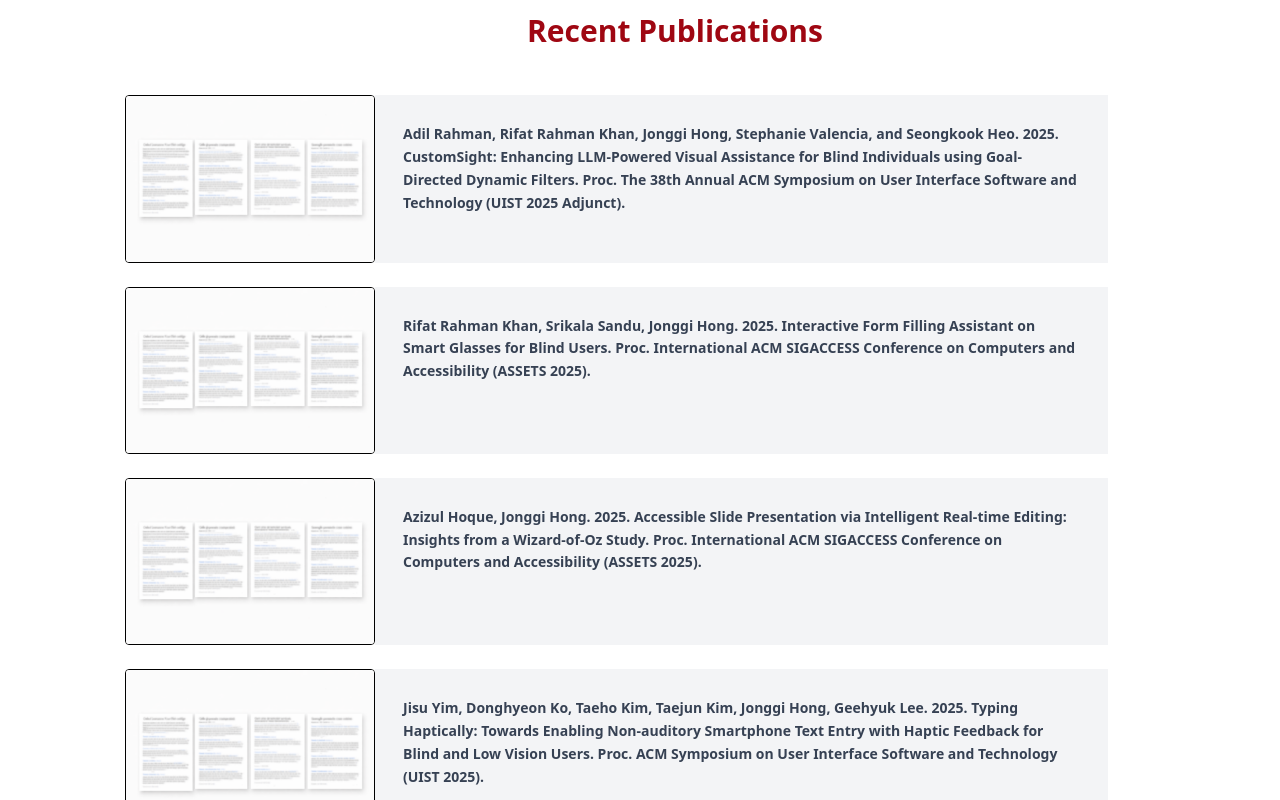
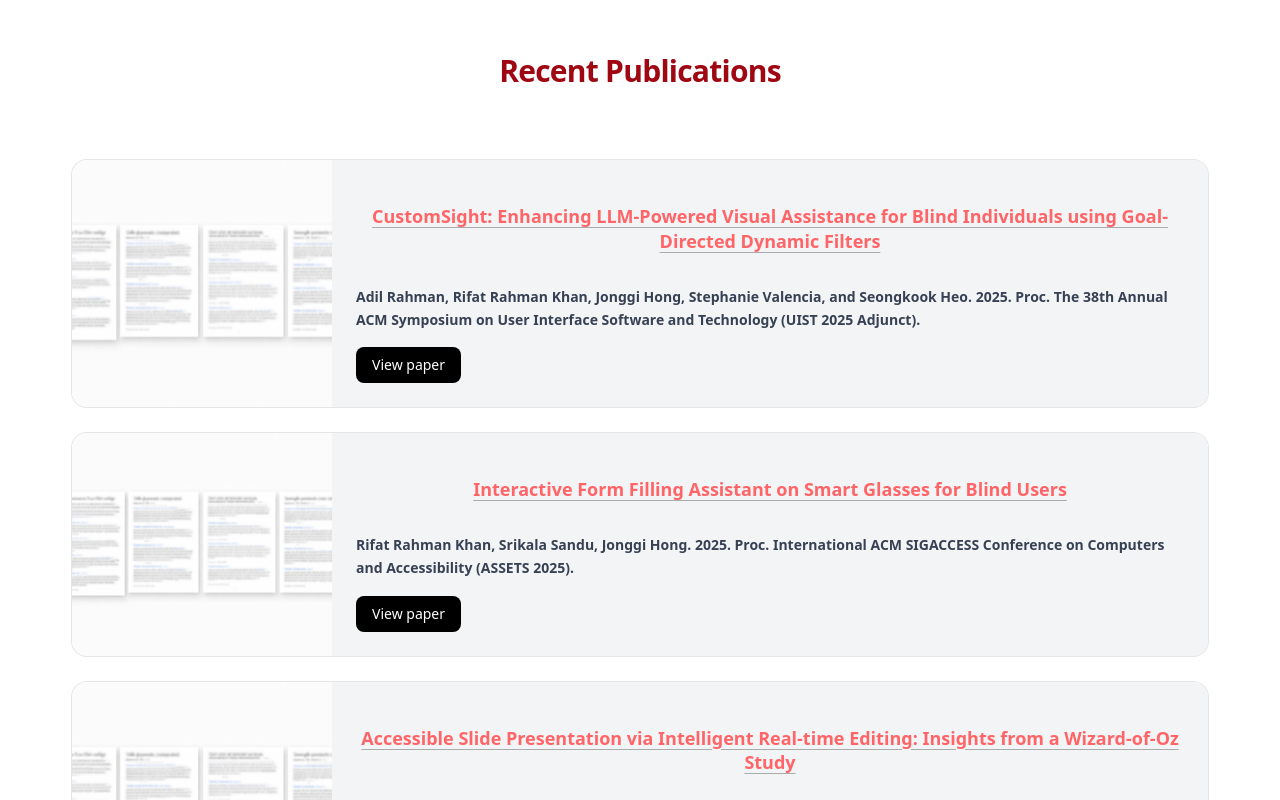
Before and after one commit to InteractiveComputingLab/lab_website, a React (Vite) app in the folder site/: page / in a window 1280 px wide. Shown: the part 1300-2100 px from the top of the page. Built offline with nearby package versions, Linux system fonts and the light colour scheme.

Commit message:
publication links

```diff
--- a/site/src/components/Navbar.jsx
+++ b/site/src/components/Navbar.jsx
@@ -23,10 +23,10 @@ const Navbar = () => {
         <nav>
             <div className="flex justify-between px-10 bg- py-5 text-white">
                 <div>
-                <img className='h-10 w-auto md:h-12 lg:h-14 object-contain' src={Logo} alt="" />
+                <img className='h-10 w-auto md:h-13 lg:h-14 object-contain' src={Logo} alt="Logo of ICLab@stevensLogo of the Interactive Computing Lab @ Stevens" />
 
                 </div>
-                <div>
+                <div className='pr-[10]'>
                 <ul className="flex gap-4">
                     <li><a href="#"><FaHome className='inline-block mx-1 mt-[-5px]'/>Home</a></li>
                     <li><a href="#"><IoDocumentTextSharp className='inline-block mx-1 mt-[-5px]'/>Publications</a></li>
--- a/site/src/components/Publications.jsx
+++ b/site/src/components/Publications.jsx
@@ -1,120 +1,104 @@
-import React from 'react'
-import Img from "../assets/academic.png"
+import React from "react";
+import Img from "../assets/academic.png";
+
+const publications = [
+  {
+    title:
+      "CustomSight: Enhancing LLM-Powered Visual Assistance for Blind Individuals using Goal-Directed Dynamic Filters",
+    paperUrl: "https://dl.acm.org/doi/10.1145/3746058.3758401",
+    citation:
+      "Adil Rahman, Rifat Rahman Khan, Jonggi Hong, Stephanie Valencia, and Seongkook Heo. 2025. Proc. The 38th Annual ACM Symposium on User Interface Software and Technology (UIST 2025 Adjunct).",
+  },
+  {
+    title: "Interactive Form Filling Assistant on Smart Glasses for Blind Users",
+    paperUrl: "https://dl.acm.org/doi/10.1145/3663547.3759722",
+    citation:
+      "Rifat Rahman Khan, Srikala Sandu, Jonggi Hong. 2025. Proc. International ACM SIGACCESS Conference on Computers and Accessibility (ASSETS 2025).",
+  },
+  {
+    title:
+      "Accessible Slide Presentation via Intelligent Real-time Editing: Insights from a Wizard-of-Oz Study",
+    paperUrl: "https://dl.acm.org/doi/10.1145/3663547.3759719",
+    citation:
+      "Azizul Hoque, Jonggi Hong. 2025. Proc. International ACM SIGACCESS Conference on Computers and Accessibility (ASSETS 2025).",
+  },
+  {
+    title:
+      "Typing Haptically: Towards Enabling Non-auditory Smartphone Text Entry with Haptic Feedback for Blind and Low Vision Users",
+    paperUrl: "https://dl.acm.org/doi/10.1145/3746059.3747801",
+    citation:
+      "Jisu Yim, Donghyeon Ko, Taeho Kim, Taejun Kim, Jonggi Hong, Geehyuk Lee. 2025. Proc. ACM Symposium on User Interface Software and Technology (UIST 2025).",
+  },
+  {
+    title:
+      "Exploring User Behavior and Validation Proficiency in Assessing Responses from a Conversational Agent",
+    paperUrl:
+      "https://openaccess.cms-conferences.org/publications/book/978-1-964867-73-1/article/978-1-964867-73-1_13",
+    citation:
+      "Jiayin Huang, Jonggi Hong. 2025. Proc. International Conference on Human Interaction & Emerging Technologies (IHIET 2025).",
+  },
+];
 
 const Publications = () => {
   return (
+    <main className="container mx-auto px-4 py-10">
+      <header className="text-center">
+        <h1 className="text-3xl font-semibold tracking-tight">
+          All Publications
+        </h1>
+      </header>
 
+      <ul className="mt-10 space-y-6" role="list">
+        {publications.map((pub) => (
+          <li
+            key={pub.title}
+            className="rounded-2xl overflow-hidden border border-black/10 bg-white"
+          >
+            <div className="flex flex-col md:flex-row">
+              <div className="md:w-[260px] shrink-0">
+                <img
+                  src={Img}
+                  alt=""
+                  aria-hidden="true"
+                  className="w-full h-full object-cover"
+                />
+              </div>
 
-    <div className="container mx-auto">
-      <div className='text-center ml-[70px]'>
-      <h1>All Publications</h1>
-            <div className="menu-part gap-x-[30px]">
-            <div className="menu rounded-[20px] text-left sm:mb-[20px]">
-                        <div className="flex flex-col lg:flex-row md:flex-row sm:flex-row mb-6">
+              <div className="flex-1 p-6 bg-gray-100">
+                <div className="flex flex-col gap-3">
+                  <h2 className="text-lg font-semibold leading-snug">
+                    <a
+                      href={pub.paperUrl}
+                      target="_blank"
+                      rel="noopener noreferrer"
+                      className="underline underline-offset-4 decoration-black/30 hover:decoration-black focus:outline-none focus-visible:ring-2 focus-visible:ring-black/50 rounded"
+                    >
+                      {pub.title}
+                    </a>
+                  </h2>
 
-                        <div className="!w-[250px] sm:w-1/3 md:w-1/3 lg:w-1/3">
-                        <img src={Img} alt="Publication" className="!w-[250px] h-full object-cover rounded border-[1px] border-black border-solid" />
-                        </div>
-                        <div className="w-full sm:w-2/3 md:w-2/3 lg:w-2/3 p-7 bg-gray-100">
-                        <p className="text-gray-700 text-sm leading-relaxed">
-                        Adil Rahman, Rifat Rahman Khan, Jonggi Hong, Stephanie Valencia, and Seongkook Heo. 2025. CustomSight:
-                        Enhancing LLM-Powered Visual Assistance for Blind Individuals using Goal-Directed Dynamic Filters. Proc. The 38th Annual
-                        ACM Symposium on User Interface Software and Technology (UIST 2025 Adjunct).
-                        </p>
-                        </div>
+                  <p className="text-gray-700 text-sm leading-relaxed">
+                    {pub.citation}
+                  </p>
 
-                        </div>
+                  <div className="pt-1">
+                    <a
+                      href={pub.paperUrl}
+                      target="_blank"
+                      rel="noopener noreferrer"
+                      className="inline-flex items-center justify-center rounded-lg bg-black text-white px-4 py-2 text-sm font-medium hover:bg-black/90 focus:outline-none focus-visible:ring-2 focus-visible:ring-black/50"
+                    >
+                      View paper
+                    </a>
+                  </div>
+                </div>
+              </div>
+            </div>
+          </li>
+        ))}
+      </ul>
+    </main>
+  );
+};
 
-            </div>
-            <div className="menu rounded-[20px] text-left sm:mb-[20px]">
-                        <div className="flex flex-col lg:flex-row md:flex-row sm:flex-row mb-6">
-
-                        <div className="!w-[250px] sm:w-1/3 md:w-1/3 lg:w-1/3">
-                        <img src={Img} alt="Publication" className="!w-[250px] h-full object-cover rounded border-[1px] border-black border-solid" />
-                        </div>
-                        <div className="w-full sm:w-2/3 md:w-2/3 lg:w-2/3 p-7 bg-gray-100">
-                        <p className="text-gray-700 text-sm leading-relaxed">
-                        Rifat Rahman Khan, Srikala Sandu, Jonggi Hong. 2025. Interactive Form Filling Assistant on Smart Glasses
-                        for Blind Users. Proc. International ACM SIGACCESS Conference on Computers and Accessibility (ASSETS 2025).
-                        </p>
-                        </div>
-
-                        </div>
-
-            </div>
-
-
-            <div className="menu rounded-[20px] text-left sm:mb-[20px]">
-                        <div className="flex flex-col lg:flex-row md:flex-row sm:flex-row mb-6">
-
-                        <div className="!w-[250px] sm:w-1/3 md:w-1/3 lg:w-1/3">
-                        <img src={Img} alt="Publication" className="!w-[250px] h-full object-cover rounded border-[1px] border-black border-solid" />
-                        </div>
-                        <div className="w-full sm:w-2/3 md:w-2/3 lg:w-2/3 p-7 bg-gray-100">
-                        <p className="text-gray-700 text-sm leading-relaxed">
-                        Azizul Hoque, Jonggi Hong. 2025. Accessible Slide Presentation via Intelligent Real-time Editing: Insights from a
-                        Wizard-of-Oz Study. Proc. International ACM SIGACCESS Conference on Computers and Accessibility (ASSETS 2025).
-                        </p>
-                        </div>
-
-                        </div>
-
-            </div>
-
-
-            <div className="menu rounded-[20px] text-left sm:mb-[20px]">
-                        <div className="flex flex-col lg:flex-row md:flex-row sm:flex-row mb-6">
-
-                        <div className="!w-[250px] sm:w-1/3 md:w-1/3 lg:w-1/3">
-                        <img src={Img} alt="Publication" className="!w-[250px] h-full object-cover rounded border-[1px] border-black border-solid" />
-                        </div>
-                        <div className="w-full sm:w-2/3 md:w-2/3 lg:w-2/3 p-7 bg-gray-100">
-                        <p className="text-gray-700 text-sm leading-relaxed">
-                        Jisu Yim, Donghyeon Ko, Taeho Kim, Taejun Kim, Jonggi Hong, Geehyuk Lee. 2025. Typing Haptically: Towards Enabling Non-auditory Smartphone
-                        Text Entry with Haptic Feedback for Blind and Low Vision Users.
-                        Proc. ACM Symposium on User Interface Software and Technology (UIST 2025).
-                        </p>
-                        </div>
-
-                        </div>
-
-            </div>
-
-
-<div className="menu rounded-[20px] text-left sm:mb-[20px]">
-                        <div className="flex flex-col lg:flex-row md:flex-row sm:flex-row mb-6">
-
-                        <div className="!w-[250px] sm:w-1/3 md:w-1/3 lg:w-1/3">
-                        <img src={Img} alt="Publication" className="!w-[250px] h-full object-cover rounded border-[1px] border-black border-solid" />
-                        </div>
-                        <div className="w-full sm:w-2/3 md:w-2/3 lg:w-2/3 p-7 bg-gray-100">
-                        <p className="text-gray-700 text-sm leading-relaxed">
-                        Jiayin Huang, Jonggi Hong. 2025. Exploring User Behavior and Validation Proficiency in Assessing Responses from a Conversational Agent.
-                        Proc. International Conference on Human Interaction & Emerging Technologies (IHIET 2025).
-                        </p>
-                        </div>
-
-                        </div>
-
-            </div>
-
-
-
-
-
-
-
-
-            </div>
-
-      </div>
-
-        </div>
-
-    // <div>
-    //   <h1>Recent Publications</h1>
-    // </div>
-  )
-}
-
-export default Publications
+export default Publications;
--- a/site/src/components/Recent_publications.jsx
+++ b/site/src/components/Recent_publications.jsx
@@ -1,126 +1,104 @@
-import React from 'react'
-import Img from "../assets/academic.png"
+import React from "react";
+import Img from "../assets/academic.png";
+
+const publications = [
+  {
+    title:
+      "CustomSight: Enhancing LLM-Powered Visual Assistance for Blind Individuals using Goal-Directed Dynamic Filters",
+    paperUrl: "https://dl.acm.org/doi/10.1145/3746058.3758401",
+    citation:
+      "Adil Rahman, Rifat Rahman Khan, Jonggi Hong, Stephanie Valencia, and Seongkook Heo. 2025. Proc. The 38th Annual ACM Symposium on User Interface Software and Technology (UIST 2025 Adjunct).",
+  },
+  {
+    title: "Interactive Form Filling Assistant on Smart Glasses for Blind Users",
+    paperUrl: "https://dl.acm.org/doi/10.1145/3663547.3759722",
+    citation:
+      "Rifat Rahman Khan, Srikala Sandu, Jonggi Hong. 2025. Proc. International ACM SIGACCESS Conference on Computers and Accessibility (ASSETS 2025).",
+  },
+  {
+    title:
+      "Accessible Slide Presentation via Intelligent Real-time Editing: Insights from a Wizard-of-Oz Study",
+    paperUrl: "https://dl.acm.org/doi/10.1145/3663547.3759719",
+    citation:
+      "Azizul Hoque, Jonggi Hong. 2025. Proc. International ACM SIGACCESS Conference on Computers and Accessibility (ASSETS 2025).",
+  },
+  {
+    title:
+      "Typing Haptically: Towards Enabling Non-auditory Smartphone Text Entry with Haptic Feedback for Blind and Low Vision Users",
+    paperUrl: "https://dl.acm.org/doi/10.1145/3746059.3747801",
+    citation:
+      "Jisu Yim, Donghyeon Ko, Taeho Kim, Taejun Kim, Jonggi Hong, Geehyuk Lee. 2025. Proc. ACM Symposium on User Interface Software and Technology (UIST 2025).",
+  },
+  {
+    title:
+      "Exploring User Behavior and Validation Proficiency in Assessing Responses from a Conversational Agent",
+    paperUrl:
+      "https://openaccess.cms-conferences.org/publications/book/978-1-964867-73-1/article/978-1-964867-73-1_13",
+    citation:
+      "Jiayin Huang, Jonggi Hong. 2025. Proc. International Conference on Human Interaction & Emerging Technologies (IHIET 2025).",
+  },
+];
 
 const Recent_publications = () => {
   return (
+    <main className="container mx-auto px-4 py-10">
+      <header className="text-center">
+        <h1 className="text-3xl font-semibold tracking-tight">
+          Recent Publications
+        </h1>
+      </header>
 
+      <ul className="mt-10 space-y-6" role="list">
+        {publications.map((pub) => (
+          <li
+            key={pub.title}
+            className="rounded-2xl overflow-hidden border border-black/10 bg-white"
+          >
+            <div className="flex flex-col md:flex-row">
+              <div className="md:w-[260px] shrink-0">
+                <img
+                  src={Img}
+                  alt=""
+                  aria-hidden="true"
+                  className="w-full h-full object-cover"
+                />
+              </div>
 
-    <div className="container mx-auto">
-      <div className='text-center ml-[70px]'>
-      <h1>Recent Publications</h1>
-            <div className="menu-part gap-x-[30px]">
-                <div className="menu-part gap-x-[30px]">
-                           <div className="menu rounded-[20px] text-left sm:mb-[20px]">
-                                       <div className="flex flex-col lg:flex-row md:flex-row sm:flex-row mb-6">
+              <div className="flex-1 p-6 bg-gray-100">
+                <div className="flex flex-col gap-3">
+                  <h2 className="text-lg font-semibold leading-snug">
+                    <a
+                      href={pub.paperUrl}
+                      target="_blank"
+                      rel="noopener noreferrer"
+                      className="underline underline-offset-4 decoration-black/30 hover:decoration-black focus:outline-none focus-visible:ring-2 focus-visible:ring-black/50 rounded"
+                    >
+                      {pub.title}
+                    </a>
+                  </h2>
 
-                                       <div className="!w-[250px] sm:w-1/3 md:w-1/3 lg:w-1/3">
-                                       <img src={Img} alt="Publication" className="!w-[250px] h-full object-cover rounded border-[1px] border-black border-solid" />
-                                       </div>
-                                       <div className="w-full sm:w-2/3 md:w-2/3 lg:w-2/3 p-7 bg-gray-100">
-                                       <p className="text-gray-700 text-sm leading-relaxed">
-                                       Adil Rahman, Rifat Rahman Khan, Jonggi Hong, Stephanie Valencia, and Seongkook Heo. 2025. CustomSight:
-                                       Enhancing LLM-Powered Visual Assistance for Blind Individuals using Goal-Directed Dynamic Filters. Proc. The 38th Annual
-                                       ACM Symposium on User Interface Software and Technology (UIST 2025 Adjunct).
-                                       </p>
-                                       </div>
+                  <p className="text-gray-700 text-sm leading-relaxed">
+                    {pub.citation}
+                  </p>
 
-                                       </div>
+                  <div className="pt-1">
+                    <a
+                      href={pub.paperUrl}
+                      target="_blank"
+                      rel="noopener noreferrer"
+                      className="inline-flex items-center justify-center rounded-lg bg-black text-white px-4 py-2 text-sm font-medium hover:bg-black/90 focus:outline-none focus-visible:ring-2 focus-visible:ring-black/50"
+                    >
+                      View paper
+                    </a>
+                  </div>
+                </div>
+              </div>
+            </div>
+          </li>
+        ))}
+      </ul>
+    </main>
+  );
+};
 
-                           </div>
-                           <div className="menu rounded-[20px] text-left sm:mb-[20px]">
-                                       <div className="flex flex-col lg:flex-row md:flex-row sm:flex-row mb-6">
-
-                                       <div className="!w-[250px] sm:w-1/3 md:w-1/3 lg:w-1/3">
-                                       <img src={Img} alt="Publication" className="!w-[250px] h-full object-cover rounded border-[1px] border-black border-solid" />
-                                       </div>
-                                       <div className="w-full sm:w-2/3 md:w-2/3 lg:w-2/3 p-7 bg-gray-100">
-                                       <p className="text-gray-700 text-sm leading-relaxed">
-                                       Rifat Rahman Khan, Srikala Sandu, Jonggi Hong. 2025. Interactive Form Filling Assistant on Smart Glasses
-                                       for Blind Users. Proc. International ACM SIGACCESS Conference on Computers and Accessibility (ASSETS 2025).
-                                       </p>
-                                       </div>
-
-                                       </div>
-
-                           </div>
-
-
-                           <div className="menu rounded-[20px] text-left sm:mb-[20px]">
-                                       <div className="flex flex-col lg:flex-row md:flex-row sm:flex-row mb-6">
-
-                                       <div className="!w-[250px] sm:w-1/3 md:w-1/3 lg:w-1/3">
-                                       <img src={Img} alt="Publication" className="!w-[250px] h-full object-cover rounded border-[1px] border-black border-solid" />
-                                       </div>
-                                       <div className="w-full sm:w-2/3 md:w-2/3 lg:w-2/3 p-7 bg-gray-100">
-                                       <p className="text-gray-700 text-sm leading-relaxed">
-                                       Azizul Hoque, Jonggi Hong. 2025. Accessible Slide Presentation via Intelligent Real-time Editing: Insights from a
-                                       Wizard-of-Oz Study. Proc. International ACM SIGACCESS Conference on Computers and Accessibility (ASSETS 2025).
-                                       </p>
-                                       </div>
-
-                                       </div>
-
-                           </div>
-
-
-                           <div className="menu rounded-[20px] text-left sm:mb-[20px]">
-                                       <div className="flex flex-col lg:flex-row md:flex-row sm:flex-row mb-6">
-
-                                       <div className="!w-[250px] sm:w-1/3 md:w-1/3 lg:w-1/3">
-                                       <img src={Img} alt="Publication" className="!w-[250px] h-full object-cover rounded border-[1px] border-black border-solid" />
-                                       </div>
-                                       <div className="w-full sm:w-2/3 md:w-2/3 lg:w-2/3 p-7 bg-gray-100">
-                                       <p className="text-gray-700 text-sm leading-relaxed">
-                                       Jisu Yim, Donghyeon Ko, Taeho Kim, Taejun Kim, Jonggi Hong, Geehyuk Lee. 2025. Typing Haptically: Towards Enabling Non-auditory Smartphone
-                                       Text Entry with Haptic Feedback for Blind and Low Vision Users.
-                                       Proc. ACM Symposium on User Interface Software and Technology (UIST 2025).
-                                       </p>
-                                       </div>
-
-                                       </div>
-
-                           </div>
-
-
-               <div className="menu rounded-[20px] text-left sm:mb-[20px]">
-                                       <div className="flex flex-col lg:flex-row md:flex-row sm:flex-row mb-6">
-
-                                       <div className="!w-[250px] sm:w-1/3 md:w-1/3 lg:w-1/3">
-                                       <img src={Img} alt="Publication" className="!w-[250px] h-full object-cover rounded border-[1px] border-black border-solid" />
-                                       </div>
-                                       <div className="w-full sm:w-2/3 md:w-2/3 lg:w-2/3 p-7 bg-gray-100">
-                                       <p className="text-gray-700 text-sm leading-relaxed">
-                                       Jiayin Huang, Jonggi Hong. 2025. Exploring User Behavior and Validation Proficiency in Assessing Responses from a Conversational Agent.
-                                       Proc. International Conference on Human Interaction & Emerging Technologies (IHIET 2025).
-                                       </p>
-                                       </div>
-
-                                       </div>
-
-                           </div>
-
-
-
-
-
-
-
-
-                           </div>
-
-
-
-
-            </div>
-
-      </div>
-
-        </div>
-
-    // <div>
-    //   <h1>Recent Publications</h1>
-    // </div>
-  )
-}
-
-export default Recent_publications
+export default Recent_publications;
```
Also changed, not shown: 3 other files (tests, documents, lock files or other folders).
